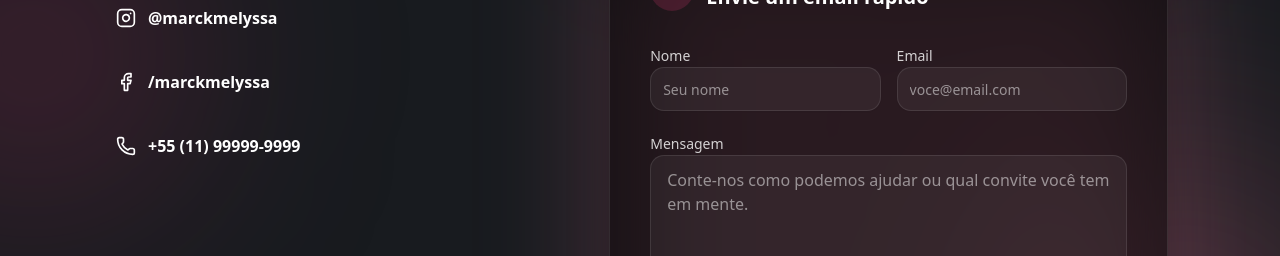
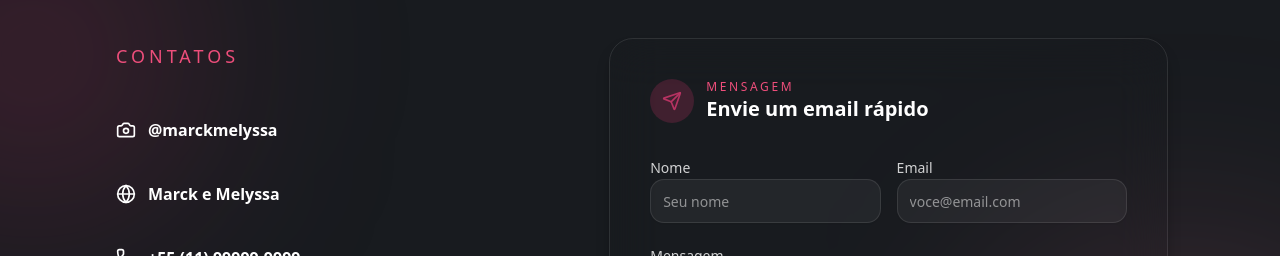
Before and after one commit to marckemelyssa/m-m, a Next.js app: page /contact in a window 1280 px wide. Shown: the part 170-426 px from the top of the page. Built offline with nearby package versions, Linux system fonts and the light colour scheme; no server answers.

Commit message:
saving socials media

```diff
--- a/src/app/(public)/contact/page.tsx
+++ b/src/app/(public)/contact/page.tsx
@@ -2,7 +2,7 @@
 
 import { FormEvent } from "react";
 import { motion } from "framer-motion";
-import { Facebook, Instagram, Phone, Send } from "lucide-react";
+import { Camera, Globe, Phone, Send } from "lucide-react";
 
 import { CustomButton } from "@/components/common/custom-button";
 import { Input } from "@/components/ui/input";
@@ -15,14 +15,14 @@ const contactEntries = [
   {
     label: "Instagram",
     value: "@marckmelyssa",
-    href: "https://www.instagram.com/marckmelyssa",
-    icon: Instagram,
+    href: "https://www.instagram.com/marckemelyssa.oficial/",
+    icon: Camera,
   },
   {
     label: "Facebook",
-    value: "/marckmelyssa",
-    href: "https://www.facebook.com/marckmelyssa",
-    icon: Facebook,
+    value: "Marck e Melyssa",
+    href: "https://www.facebook.com/MarckSilvaeMelyssaTamada/",
+    icon: Globe,
   },
   {
     label: "Telefone",
@@ -49,14 +49,14 @@ export default function ContactPage() {
   };
 
   return (
-    <div className="relative w-full overflow-hidden">
+    <div className="relative w-full overflow-hidden min-h-screen">
       <div className="absolute inset-0 -z-10 bg-[var(--ds-neutral-6)]" />
       <div className="absolute -left-32 top-16 -z-10 h-80 w-80 rounded-full bg-[var(--ds-primary-3)]/25 blur-[110px]" />
       <div className="absolute -right-24 bottom-0 -z-10 h-96 w-96 rounded-full bg-[var(--ds-primary-1)]/20 blur-[120px]" />
       <div className="absolute inset-x-0 top-0 -z-10 h-64 bg-gradient-to-b from-white/10 via-transparent to-transparent" />
 
       <div className="px-4 sm:px-6 md:px-12 lg:px-28">
-        <section className="relative z-10 py-24 space-y-12">
+        <section className="relative z-10 pt-52 pb-24 space-y-12 min-h-screen">
           <div className="max-w-[1300px] mx-auto space-y-8">
             <div className="grid lg:grid-cols-[0.9fr_1.1fr] gap-10 items-start">
               <motion.div
@@ -98,8 +98,7 @@ export default function ContactPage() {
                 transition={{ duration: 0.9, ease: "easeOut", delay: 0.14 }}
                 className="relative"
               >
-                <div className="absolute inset-0 bg-[var(--ds-primary-1)]/25 blur-3xl" />
-                <div className="relative rounded-3xl border border-white/10 bg-black/50 p-8 sm:p-10 shadow-2xl shadow-black/40 backdrop-blur-xl">
+                <div className="relative rounded-3xl border border-white/10 bg-transparent p-8 sm:p-10 shadow-lg shadow-black/30 backdrop-blur-xl">
                   <div className="flex flex-wrap items-center justify-between gap-4 mb-8">
                     <div className="flex items-center gap-3">
                       <div className="h-11 w-11 rounded-full bg-[var(--ds-primary-3)]/25 flex items-center justify-center">
```
